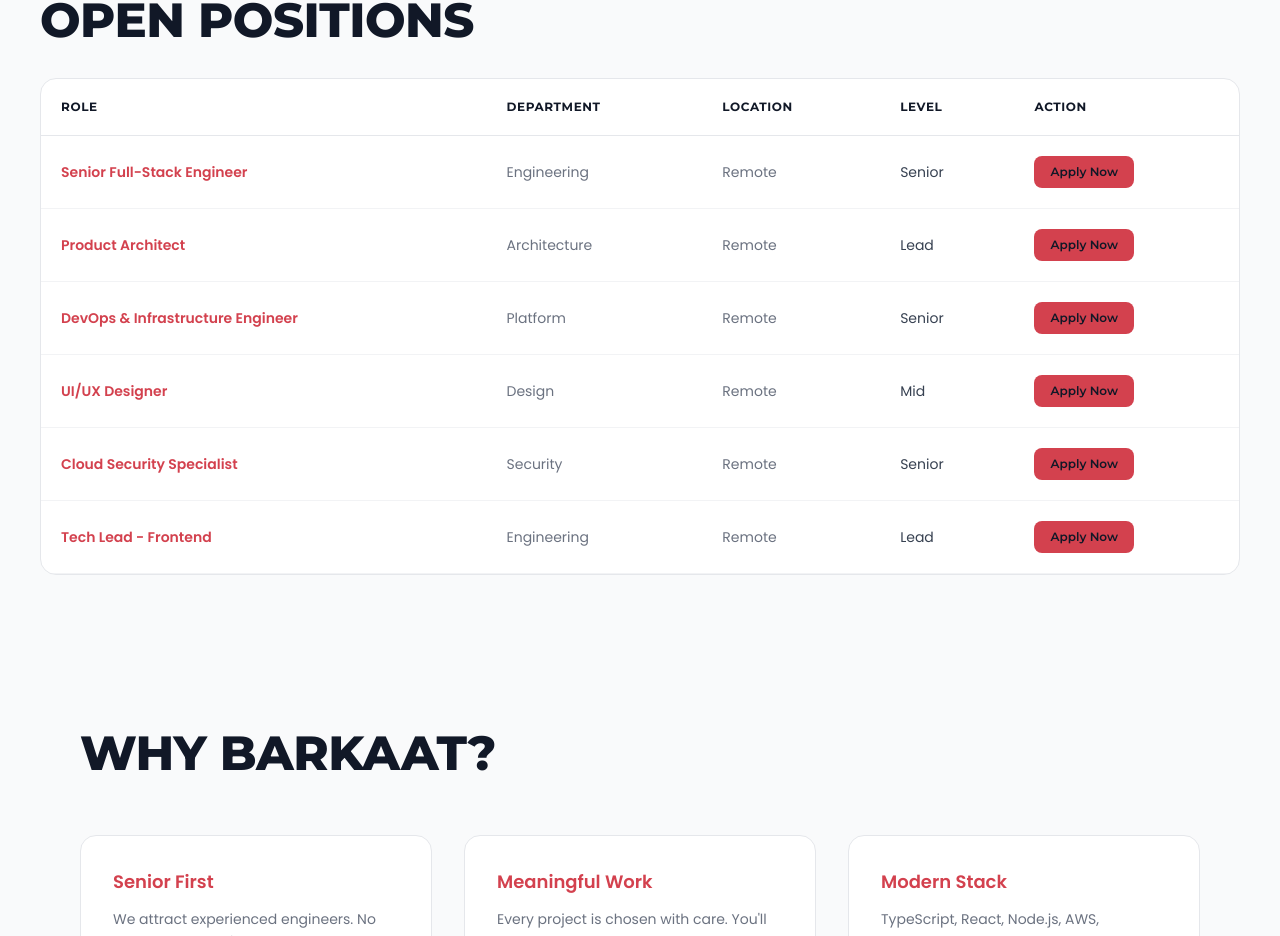
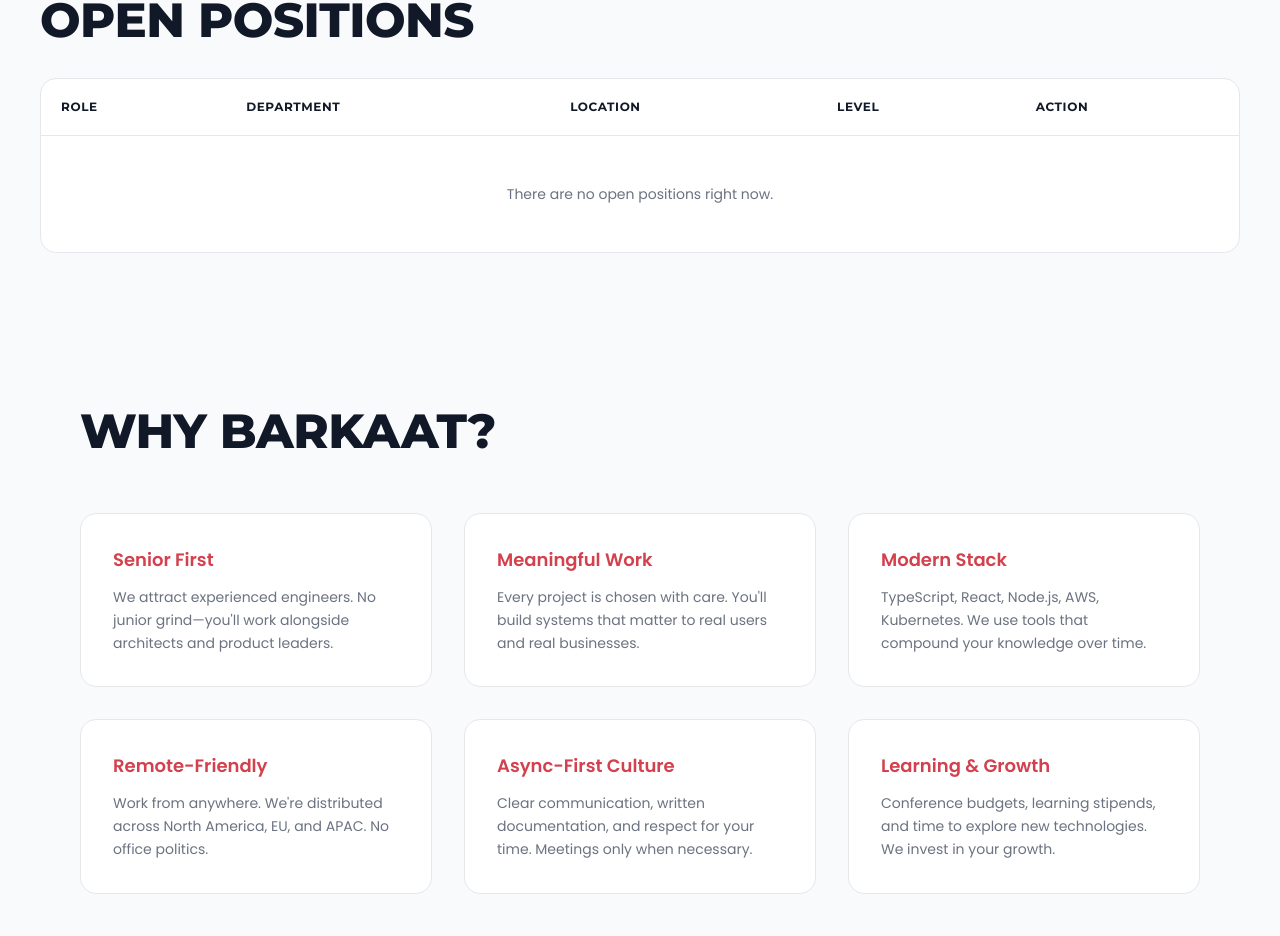
Before and after one commit to sajidbarkaatsoftwaresolutions/barkaat-official-site, a Next.js app: page /careers in a window 1280 px wide. Shown: the part 830-1766 px from the top of the page. Built offline with nearby package versions, Linux system fonts and the light colour scheme.

Commit message:
removed fake career listings (#5)

```diff
--- a/app/(site)/careers/page.tsx
+++ b/app/(site)/careers/page.tsx
@@ -10,50 +10,51 @@
     "Join a senior-first, remote-friendly engineering studio focused on meaningful work and modern tech.",
 };
 
-const jobListings = [
-  {
-    id: "1",
-    role: "Senior Full-Stack Engineer",
-    department: "Engineering",
-    location: "Remote",
-    level: "Senior",
-  },
-  {
-    id: "2",
-    role: "Product Architect",
-    department: "Architecture",
-    location: "Remote",
-    level: "Lead",
-  },
-  {
-    id: "3",
-    role: "DevOps & Infrastructure Engineer",
-    department: "Platform",
-    location: "Remote",
-    level: "Senior",
-  },
-  {
-    id: "4",
-    role: "UI/UX Designer",
-    department: "Design",
-    location: "Remote",
-    level: "Mid",
-  },
-  {
-    id: "5",
-    role: "Cloud Security Specialist",
-    department: "Security",
-    location: "Remote",
-    level: "Senior",
-  },
-  {
-    id: "6",
-    role: "Tech Lead - Frontend",
-    department: "Engineering",
-    location: "Remote",
-    level: "Lead",
-  },
-];
+// const jobListings = [
+//   {
+//     id: "1",
+//     role: "Senior Full-Stack Engineer",
+//     department: "Engineering",
+//     location: "Remote",
+//     level: "Senior",
+//   },
+//   {
+//     id: "2",
+//     role: "Product Architect",
+//     department: "Architecture",
+//     location: "Remote",
+//     level: "Lead",
+//   },
+//   {
+//     id: "3",
+//     role: "DevOps & Infrastructure Engineer",
+//     department: "Platform",
+//     location: "Remote",
+//     level: "Senior",
+//   },
+//   {
+//     id: "4",
+//     role: "UI/UX Designer",
+//     department: "Design",
+//     location: "Remote",
+//     level: "Mid",
+//   },
+//   {
+//     id: "5",
+//     role: "Cloud Security Specialist",
+//     department: "Security",
+//     location: "Remote",
+//     level: "Senior",
+//   },
+//   {
+//     id: "6",
+//     role: "Tech Lead - Frontend",
+//     department: "Engineering",
+//     location: "Remote",
+//     level: "Lead",
+//   },
+// ];
+const jobListings: any = [];
 
 export default function CareersPage() {
   return (
--- a/app/components/JobsTable.tsx
+++ b/app/components/JobsTable.tsx
@@ -15,31 +15,39 @@
   return (
     <section className="py-12 md:py-20 px-5 md:px-10 bg-obsidian-900">
       <div className="max-w-[1400px] mx-auto">
-        {title && <h2 className="font-montserrat text-2xl md:text-3xl lg:text-[48px] font-extrabold text-text-primary mb-10 uppercase tracking-[-0.5px]">{title}</h2>}
+        {title && (
+          <h2 className="font-montserrat text-2xl md:text-3xl lg:text-[48px] font-extrabold text-text-primary mb-10 uppercase tracking-[-0.5px]">
+            {title}
+          </h2>
+        )}
 
         <div className="overflow-x-auto border border-border-primary rounded-2xl bg-obsidian-800">
           <table className="w-full border-collapse text-xs md:text-sm">
             <thead className="bg-accent-crimson/5 border-b border-border-primary">
               <tr>
-                <th className="p-3 md:p-5 text-left font-montserrat font-bold text-text-primary text-[10px] md:text-xs uppercase tracking-wider">Role</th>
-                <th className="p-3 md:p-5 text-left font-montserrat font-bold text-text-primary text-[10px] md:text-xs uppercase tracking-wider">Department</th>
-                <th className="p-3 md:p-5 text-left font-montserrat font-bold text-text-primary text-[10px] md:text-xs uppercase tracking-wider">Location</th>
-                <th className="p-3 md:p-5 text-left font-montserrat font-bold text-text-primary text-[10px] md:text-xs uppercase tracking-wider">Level</th>
-                <th className="p-3 md:p-5 text-left font-montserrat font-bold text-text-primary text-[10px] md:text-xs uppercase tracking-wider">Action</th>
+                <th className="p-3 md:p-5 text-left font-montserrat font-bold text-text-primary text-[10px] md:text-xs uppercase tracking-wider">
+                  Role
+                </th>
+                <th className="p-3 md:p-5 text-left font-montserrat font-bold text-text-primary text-[10px] md:text-xs uppercase tracking-wider">
+                  Department
+                </th>
+                <th className="p-3 md:p-5 text-left font-montserrat font-bold text-text-primary text-[10px] md:text-xs uppercase tracking-wider">
+                  Location
+                </th>
+                <th className="p-3 md:p-5 text-left font-montserrat font-bold text-text-primary text-[10px] md:text-xs uppercase tracking-wider">
+                  Level
+                </th>
+                <th className="p-3 md:p-5 text-left font-montserrat font-bold text-text-primary text-[10px] md:text-xs uppercase tracking-wider">
+                  Action
+                </th>
               </tr>
             </thead>
             <tbody>
-              {jobs.map((job) => (
-                <tr key={job.id} className="border-b border-border-subtle transition-colors duration-200 hover:bg-accent-crimson/5">
-                  <td className="p-3 md:p-5 font-semibold text-accent-crimson">{job.role}</td>
-                  <td className="p-3 md:p-5 text-text-muted">{job.department}</td>
-                  <td className="p-3 md:p-5 text-text-muted">{job.location}</td>
-                  <td className="p-3 md:p-5 text-text-secondary">{job.level || "Not Specified"}</td>
-                  <td className="p-3 md:p-5">
-                    <button className="py-2 px-4 bg-accent-crimson text-text-primary border-none rounded-lg text-xs font-semibold cursor-pointer transition-all duration-200 font-montserrat hover:bg-accent-crimson-light hover:-translate-y-0.5">Apply Now</button>
-                  </td>
-                </tr>
-              ))}
+              <tr>
+                <td colSpan={5} className="p-12 text-center text-text-muted">
+                  There are no open positions right now.
+                </td>
+              </tr>
             </tbody>
           </table>
         </div>
```
